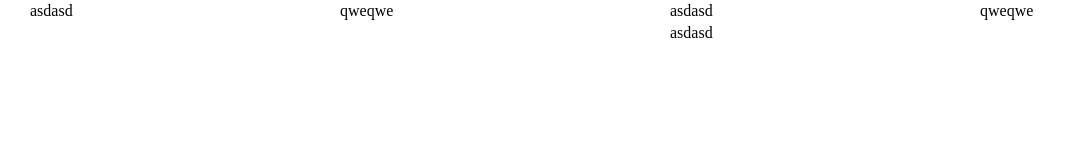
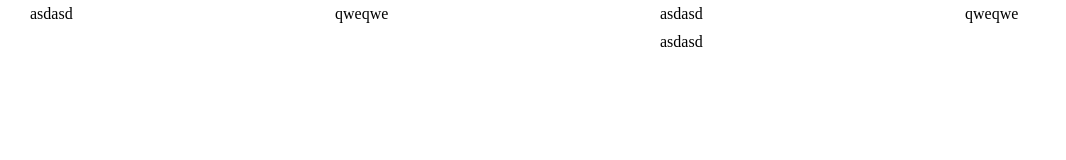
Before and after one commit to ricmtz/TriviaCrack, a plain HTML site: page views/columns.html in a window 1280 px wide. Shown: the whole page, without its empty margins (0-1066 px from the left). Drawn offline with Linux system fonts and the light colour scheme.

Commit message:
#3 box margin aumented in top and botton

```diff
--- a/css/grid.css
+++ b/css/grid.css
@@ -5,11 +5,10 @@
 }
 
 .box {
-    margin: 2px 10px;
+    margin: 5px 10px;
 }
 
 .container {
-    width: 100%;
     margin: 0 10px;
     display: flex;
     flex-wrap: wrap;
```
